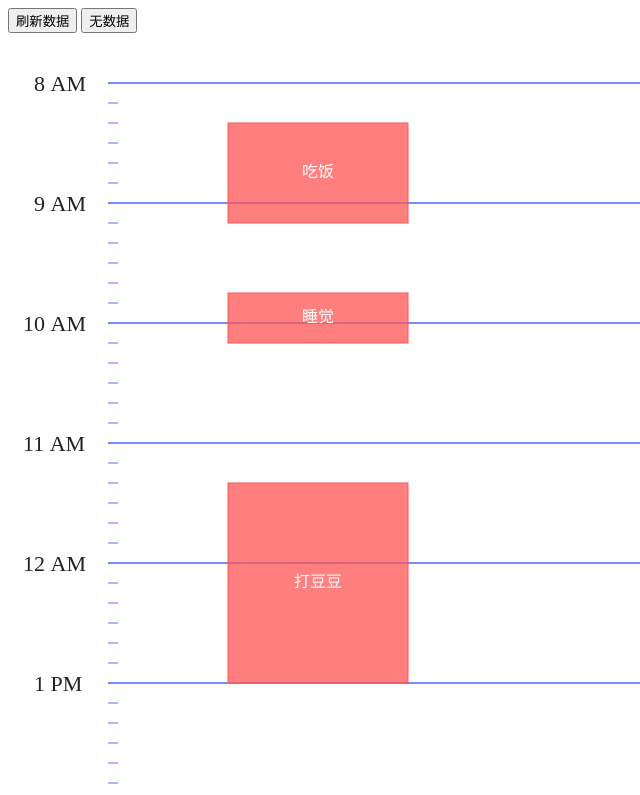
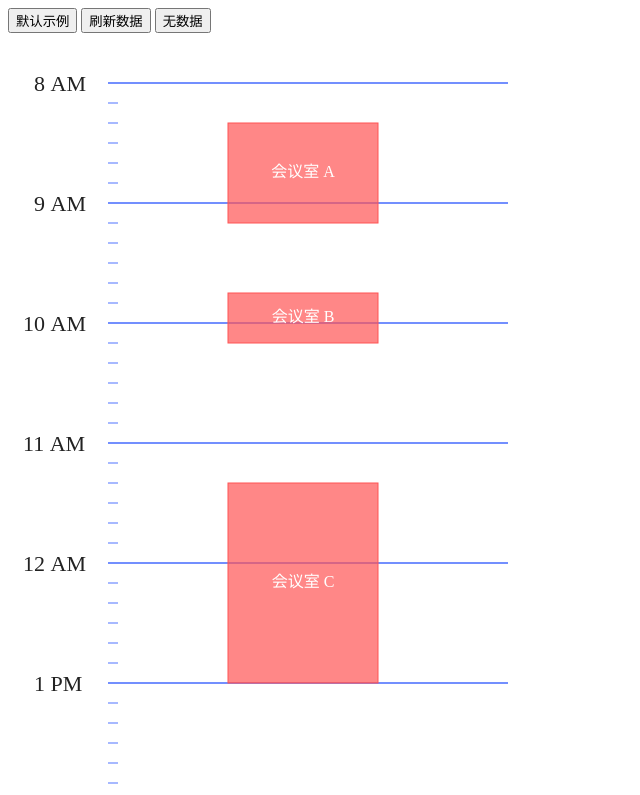
Before and after one commit to Yiiip/daily-timeline.js, a plain HTML site: page index.html in a window 1280 px wide. Shown: the top 795 px of the page, without its empty margins (0-640 px from the left). Drawn offline with Linux system fonts and the light colour scheme.

Commit message:
Wed Dec  6 12:22:59 CST 2023 inscode

```diff
--- a/js/daily-timeline.js
+++ b/daily-timeline.js
@@ -15,14 +15,14 @@ var COLOR_PRIMARY = "#738FFE";
 var COLOR_PRIMARY_TRANSPARENT = "rgba(115, 143, 254, 0.6)";
 var COLOR_ACCENT = "#A7B9FF";
 var COLOR_WARN = "#FF5555";
-var COLOR_WARN_TRANSPARENT = "rgba(255, 85, 85, 0.75)";
+var COLOR_WARN_TRANSPARENT = "rgba(255, 85, 85, 0.7)";
 var COLOR_POSITIVE = "#98DB4B";
 var COLOR_FONT_BLACK = "#222222";
 
 var BASE_TIME_HOUR = 8;
 var BASE_TIME_MINUTES = BASE_TIME_HOUR * 60;
 
-var SCHEDULE_WIDTH = 180; // the width of schedule grid
+var SCHEDULE_WIDTH = 150; // the width of schedule grid
 var SCHEDULE_MARGIN_LEFT = 120;
 
 var HOUR_LINE_Y_INTERVAL = 120;
@@ -108,7 +108,7 @@ function createSchedule(startTime, endTime, contentText) {
 	ctx.fillStyle = COLOR_WARN_TRANSPARENT;
 	ctx.lineWidth = 1;
 	ctx.strokeStyle = COLOR_WARN;
-    ctx.strokeRect(HOUR_LINE_X_START + SCHEDULE_MARGIN_LEFT, startY, SCHEDULE_WIDTH, scheduleHeight);
+  ctx.strokeRect(HOUR_LINE_X_START + SCHEDULE_MARGIN_LEFT, startY, SCHEDULE_WIDTH, scheduleHeight);
 	ctx.fillRect(HOUR_LINE_X_START + SCHEDULE_MARGIN_LEFT, startY, SCHEDULE_WIDTH, scheduleHeight); //左上角x, y 和 宽,高
 
 	if (contentText == null) {
--- a/index.html
+++ b/index.html
@@ -7,25 +7,31 @@
 	</head>
 
 	<body>
+		<button onclick="defaultDemo()">默认示例</button>
 		<button onclick="refreshTimeline()">刷新数据</button>
 		<button onclick="setEmptyView('今天还没有数据哦 ^_^')">无数据</button>
 		<div class="root">
 			<!-- the canvas id can be changed both html and js -->
-			<canvas id="dailyTimeline" width="800px" height="1440px" style=""></canvas>
+			<canvas id="dailyTimeline" width="500px" height="1400px"></canvas>
 		</div>
 	</body>
 
-	<script type="text/javascript" src="js/daily-timeline.js"></script>
+	<script type="text/javascript" src="daily-timeline.js"></script>
 	<script type="text/javascript">
 
 		var startVars = [
 			"08:30", "09:10","10:15","11:40", "12:05"
 		];
 
-		createSchedule("08:20", "09:10", "吃饭");
-		createSchedule("09:45", "10:10", "睡觉");
-		createSchedule("11:20", "13:00", "打豆豆");
-		createSchedule("15:50", "17:20");
+		defaultDemo();
+
+		function defaultDemo() {
+			redrawCanvas();
+			createSchedule("08:20", "09:10", "会议室 A");
+			createSchedule("09:45", "10:10", "会议室 B");
+			createSchedule("11:20", "13:00", "会议室 C");
+			createSchedule("15:00", "16:20", "会议室 D");
+		}
 
 		function refreshTimeline() {
 			redrawCanvas();
```
Also changed, not shown: screenshots/screenshot01.png (deleted), screenshots/screenshot02.png (deleted), screenshots/screenshot03.png (deleted), screenshots/screenshot04.png (deleted), 2 other files.
